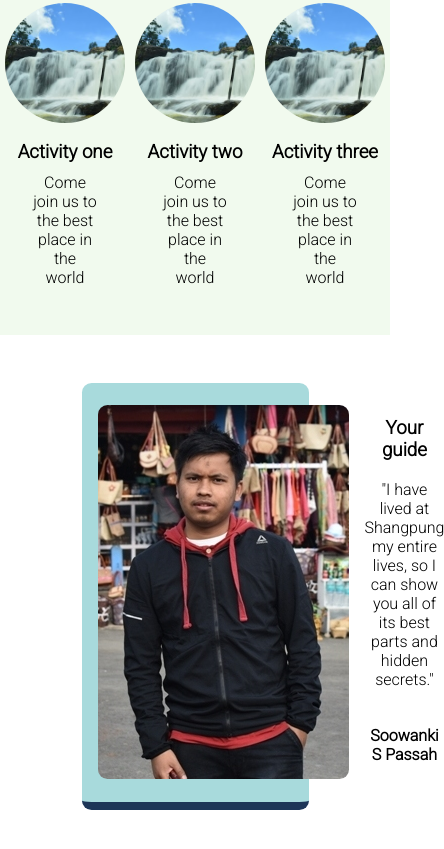
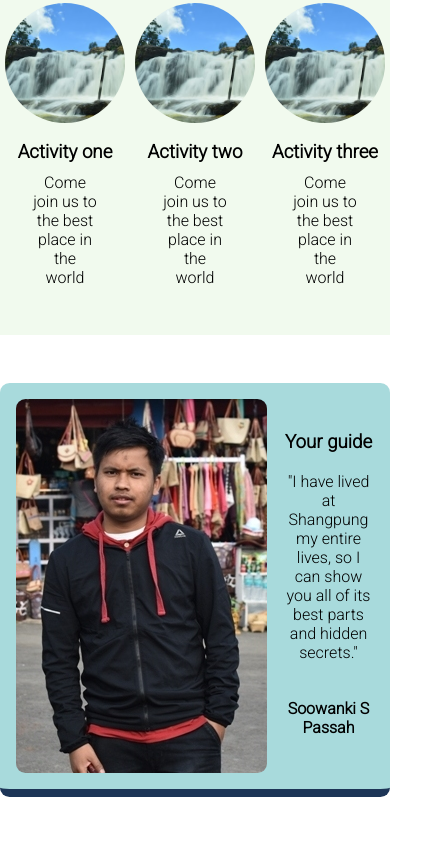
Before and after one commit to soowankispassah/my-hometown, a plain HTML site: page index.html in a window 390 px wide. Shown: the part 485-1334 px from the top of the page, 444 px wide, since content can reach past the window. Drawn offline with Linux system fonts and the light colour scheme.

Commit message:
Update styles.css

```diff
--- a/styles.css
+++ b/styles.css
@@ -101,3 +101,10 @@ p {
     height: 60%;
     margin-left: 1em;
 }
+
+@media (max-width: 600px){
+    .guide-section {
+        width: auto;
+        max-width: 100%;
+    }
+}
```
